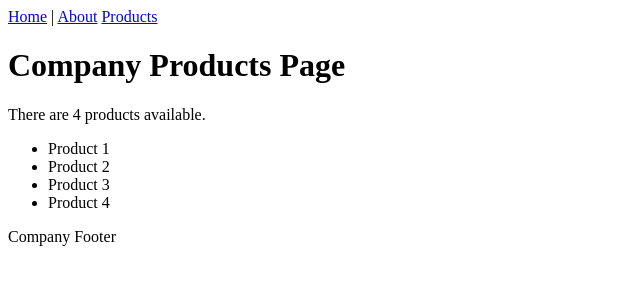
After one commit to thomas-butcher/company_website, a Django app: page /products/ in a window 1280 px wide. The commit adds this page. Shown: the top 300 px of the page, without its empty margins (0-640 px from the left). Run offline with Django 5.2, Linux system fonts and the light colour scheme.

Commit message:
added products page

```diff
--- a/pages/urls.py
+++ b/pages/urls.py
@@ -1,8 +1,9 @@
 from django.urls import path
 
-from .views import home_page_view, AboutPageView
+from .views import home_page_view, AboutPageView, ProductsPageView
 
 urlpatterns = [
     path("about/", AboutPageView.as_view(), name="about"),
+    path("products/", ProductsPageView.as_view(), name="products"),
     path("", home_page_view, name="home"),
 ]
--- a/pages/views.py
+++ b/pages/views.py
@@ -17,3 +17,11 @@ class AboutPageView(TemplateView):
         context["contact_address"] = "123 Main Street"
         context["phone_number"] = "555-555-5555"
         return context
+
+class ProductsPageView(TemplateView):
+    template_name = "products.html"
+
+    def get_context_data(self, **kwargs):
+        context = super().get_context_data(**kwargs)
+        context["product_list"] = ["Product 1", "Product 2", "Product 3", "Product 4"]
+        return context
--- a/templates/base.html
+++ b/templates/base.html
@@ -1,6 +1,7 @@
 <header>
   <a href="{% url 'home' %}">Home</a> |
   <a href="{% url 'about' %}">About</a>
+  <a href="{% url 'products' %}">Products</a>
 </header>
 
 {% block content %} {% endblock %}
--- /dev/null
+++ b/templates/products.html
@@ -0,0 +1,9 @@
+{% extends "base.html" %} {% block content %}
+<h1>Company Products Page</h1>
+<p>There are {{ product_list|length }} products available.</p>
+<ul>
+  {% for product in product_list %}
+  <li>{{ product }}</li>
+  {% endfor %}
+</ul>
+{% endblock %}
```
Also changed, not shown: pages/tests.py (+17 -0 lines).
